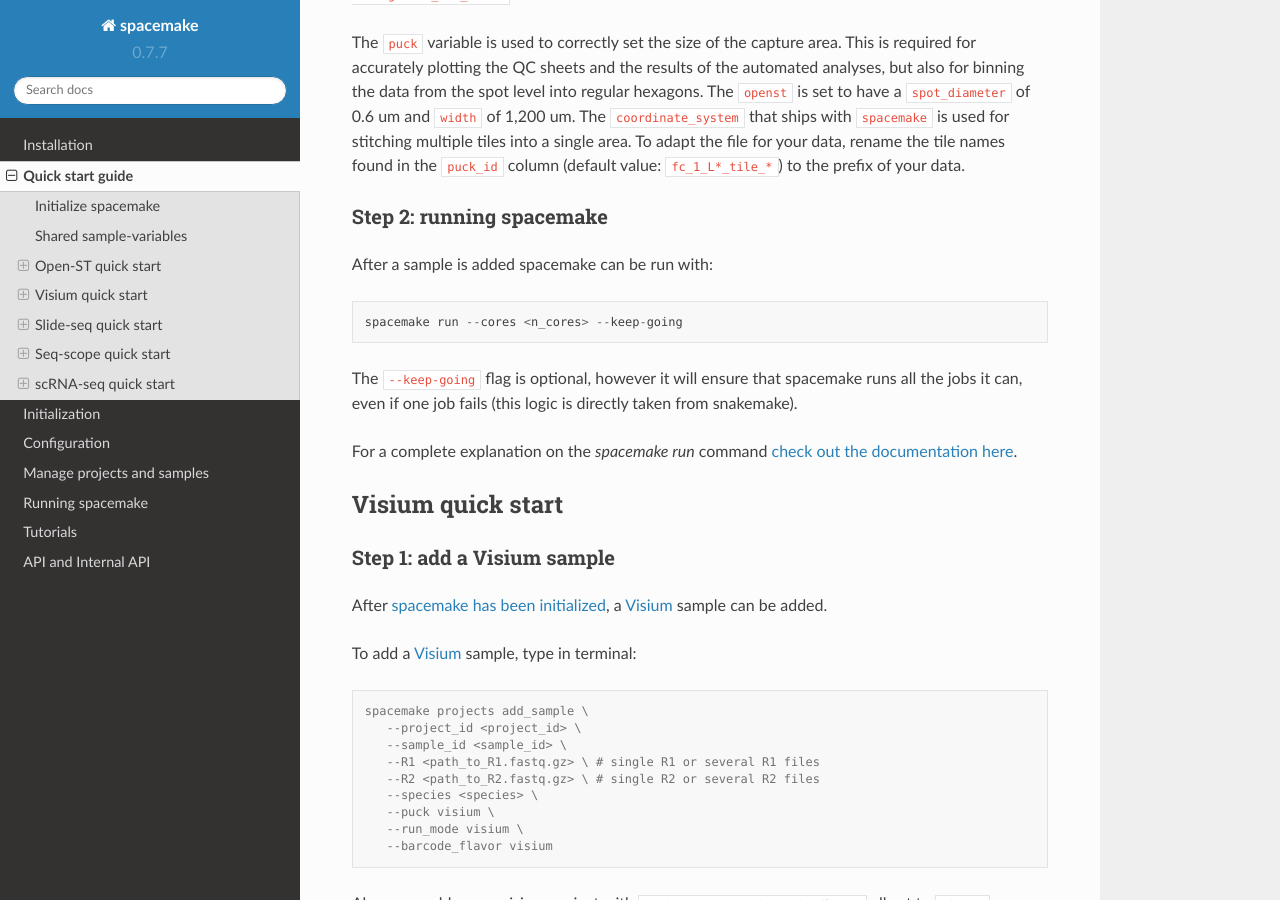
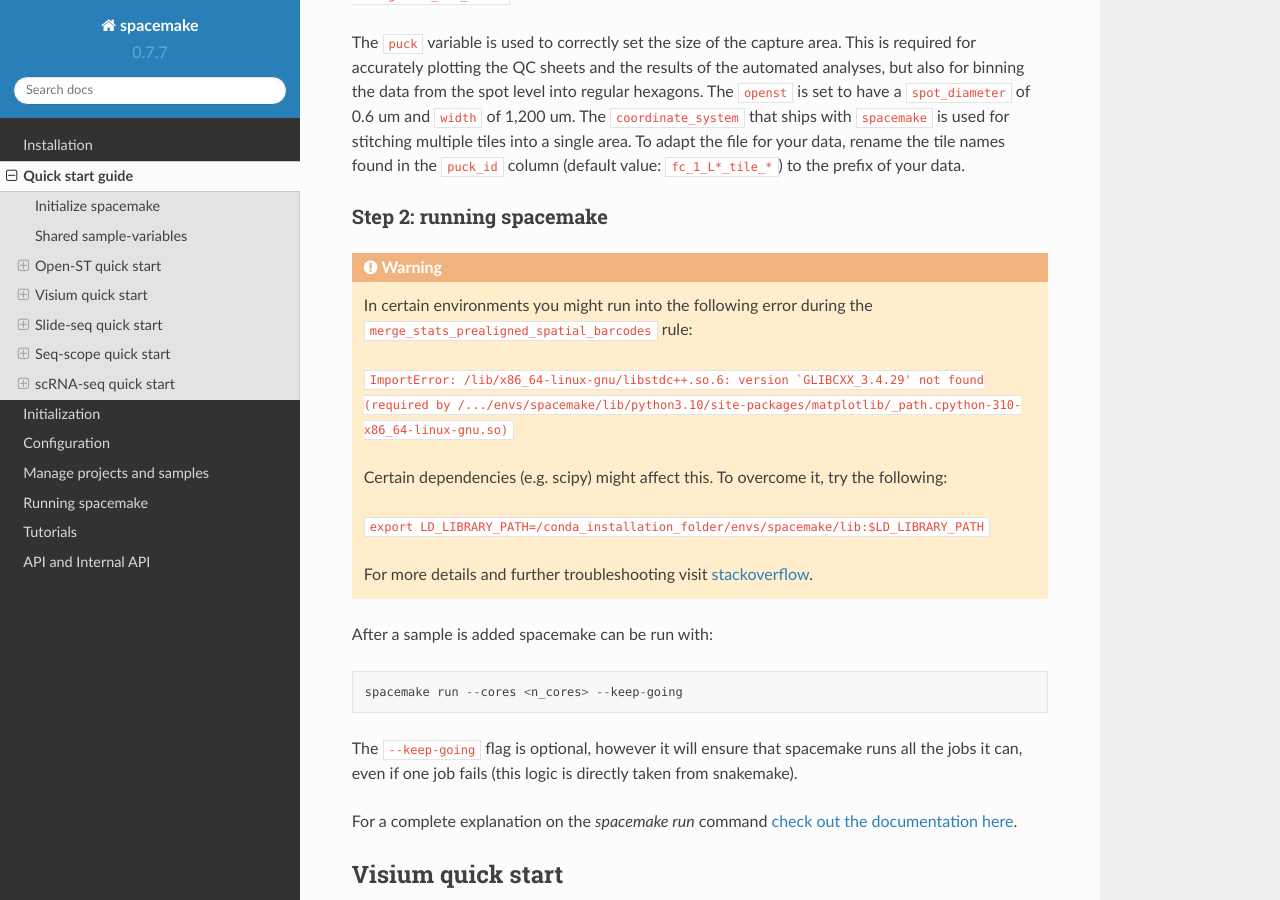
Before and after one commit to rajewsky-lab/spacemake, a Sphinx documentation site: the page built from docs/quick-start/index.rst, in a window 1280 px wide and 900 px high, scrolled down 3587 px. Built offline with Sphinx 7.4.7 and the Read the Docs theme 2.0.0, drawn with Linux system fonts in a browser that asks for light colours; pages that are not in the unit, such as notebooks, are missing from menus.

Commit message:
updated docs to warn about the glibcxx error

```diff
--- a/docs/install.rst
+++ b/docs/install.rst
@@ -45,6 +45,8 @@ This will install spacemake, you should be good to go :)
     to install spacemake, this option has not been tested, and one can quickly run into
     dependency issues and errors.
 
-To install the developmental version of spacemake (``dev`` branch from github) type the following command::
+To make sure spacemake has been properly installed, run::
 
-   pip install git+https://github.com/rajewsky-lab/spacemake.git@dev
+   spacemake --version
+
+This should output the latest spacemake version available in pip.
--- a/docs/quick-start/index.rst
+++ b/docs/quick-start/index.rst
@@ -129,6 +129,20 @@ prefix of your data.
 
 Step 2: running spacemake
 ^^^^^^^^^^^^^^^^^^^^^^^^^
+.. warning::
+   In certain environments you might run into the following error during the
+   ``merge_stats_prealigned_spatial_barcodes`` rule:
+
+   ``ImportError: /lib/x86_64-linux-gnu/libstdc++.so.6: version `GLIBCXX_3.4.29' not found
+   (required by /.../envs/spacemake/lib/python3.10/site-packages/matplotlib/_path.cpython-310-
+   x86_64-linux-gnu.so)``
+
+   Certain dependencies (e.g. scipy) might affect this. To overcome it, try
+   the following:
+
+   ``export LD_LIBRARY_PATH=/conda_installation_folder/envs/spacemake/lib:$LD_LIBRARY_PATH``
+
+   For more details and further troubleshooting visit `stackoverflow <https://stackoverflow.com/questions/72540359/glibcxx-3-4-30-not-found-for-librosa-in-conda-virtual-environment-after-tryin>`_.
 
 .. include:: run_spacemake.rst
 
```
